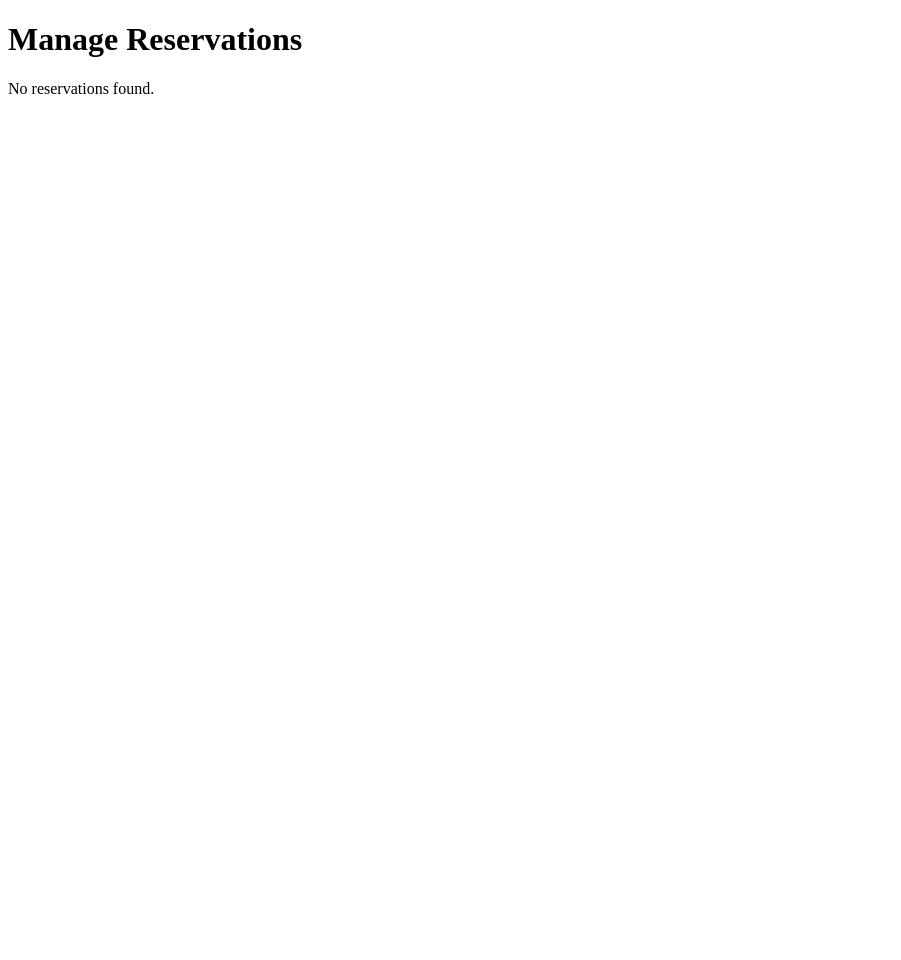
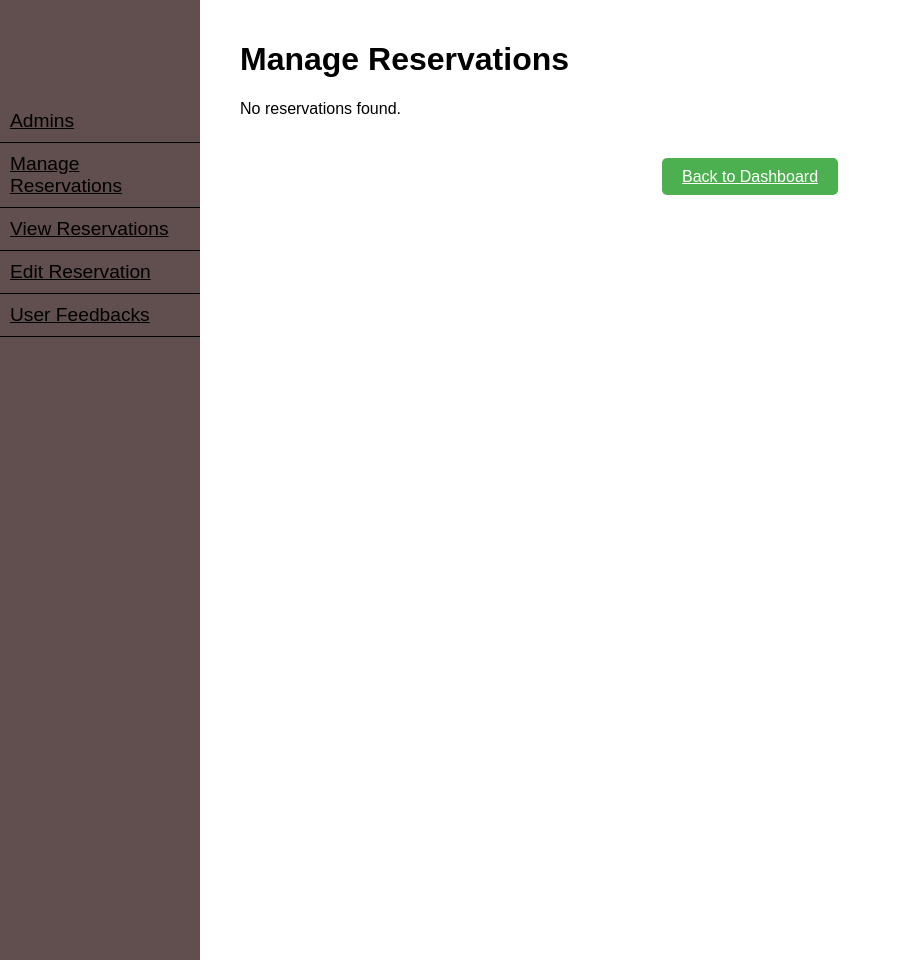
Before and after one commit to anushaneupane966/HotelBooking, a PHP site: page /manage.php in a window 1280 px wide. Shown: the whole page, without its empty margins (0-901 px from the left). Run offline with PHP 8.4, Linux system fonts and the light colour scheme; data that the repository does not hold is empty.

Commit message:
Updated a little

```diff
--- a/manage.php
+++ b/manage.php
@@ -40,9 +40,74 @@ $conn->close();
     <title>Manage Reservations</title>
     <style>
         /* Css hala */
+        body {
+            font-family: Arial, sans-serif;
+            margin: 0;
+            padding: 0;
+        }
+        #sidebar {
+            position: fixed;
+            left: 0;
+            top: 0;
+            width: 200px;
+            height: 100%;
+            background-color: #614f4f;
+            padding-top: 100px;
+            color: #fff;
+        }
+        #sidebar ul {
+            list-style-type: none;
+            padding: 0;
+            margin: 0;
+        }
+        #sidebar ul li {
+            padding: 10px;
+            border-bottom: 1px solid #000000;
+        }
+        #sidebar ul li a{
+            color: black;
+            size: 40px;
+            font-size: larger;
+
+        }
+        #sidebar ul li:hover {
+            background-color: #c8b6b6;
+        }
+        #content {
+            margin-left: 220px;
+            padding: 20px;
+        }
+        h1 {
+            color: #000000;
+        }
+        .button-container {
+            text-align: center;
+            margin-top: 50px;
+        }
+        .button {
+            padding: 10px 20px;
+            background-color: #4CAF50;
+            color: white;
+            border: none;
+            border-radius: 5px;
+            font-size: 16px;
+            cursor: pointer;
+        }
+        .button:hover {
+            background-color: #45a049;
+        }
     </style>
 </head>
 <body>
+    <div id="sidebar">
+        <ul>
+            <li><a href="#">Admins</a></li>
+            <li><a href="manage.php">Manage Reservations</a></li>
+            <li><a href="#">View Reservations</a></li>
+            <li><a href="#">Edit Reservation</a></li>
+            <li><a href="#">User Feedbacks</a></li>
+        </ul>
+    </div>
     <div id="content">
         <h1>Manage Reservations</h1>
 
@@ -73,6 +138,11 @@ $conn->close();
         <?php else : ?>
             <p>No reservations found.</p>
         <?php endif; ?>
+
+        <!-- Button to return back to the dashboard -->
+        <div class="button-container">
+            <a href="dashboard.html" class="button">Back to Dashboard</a>
+        </div>
     </div>
 </body>
 </html>
```
Also changed, not shown: index.html (+7 -6 lines).
